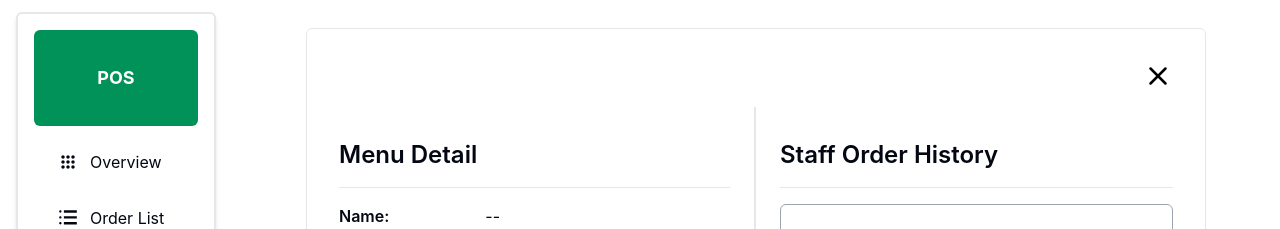
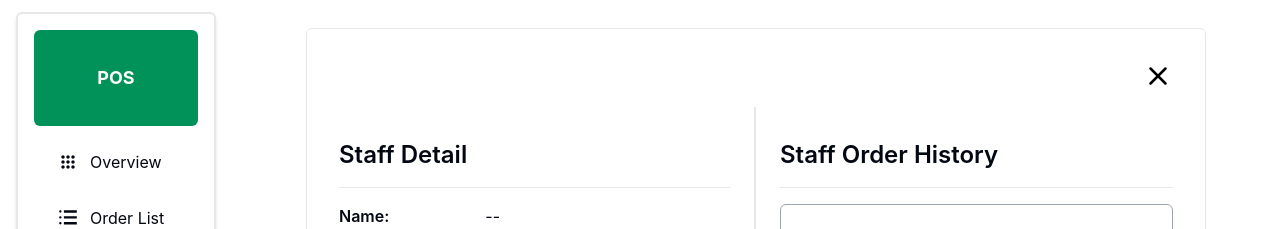
Before and after one commit to SawLinThant/restaurant-pos, a React (Vite) app: page /dashboard/staff/1 in a window 1280 px wide. Shown: the top 229 px of the page. Built offline with nearby package versions, Linux system fonts and the light colour scheme; no server answers.

Commit message:
hotfix/fix staff detail heading

```diff
--- a/src/components/Dashboard/Detail/staff/[staffId].tsx
+++ b/src/components/Dashboard/Detail/staff/[staffId].tsx
@@ -69,7 +69,7 @@
                   <div>
                     <div className="w-full flex flex-col gap-4">
                       <div className="w-full py-4 border-b">
-                        <h1 className="font-semibold text-2xl">Menu Detail</h1>
+                        <h1 className="font-semibold text-2xl">Staff Detail</h1>
                       </div>
                       <div className="w-full grid grid-cols-3">
                         <div className="w-full h-full flex flex-row items-center col-span-1 text-start font-semibold">
```
